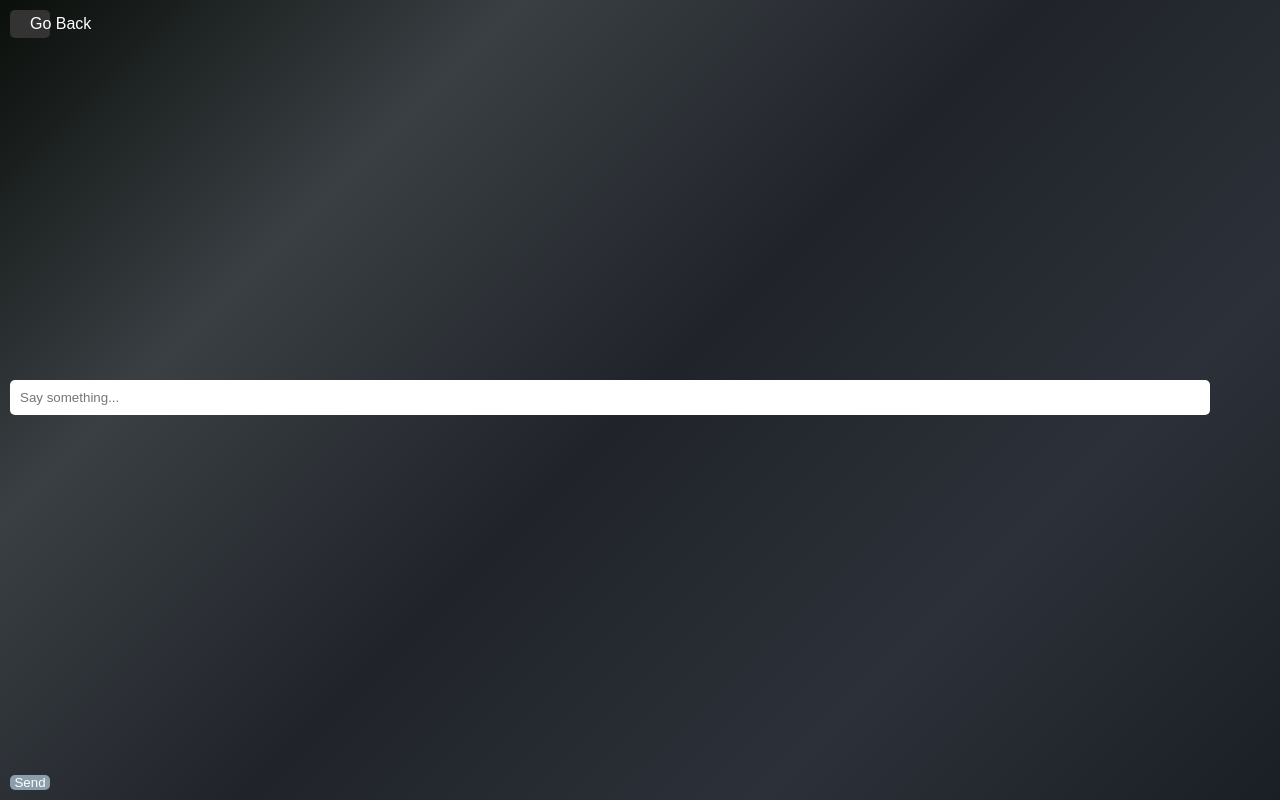
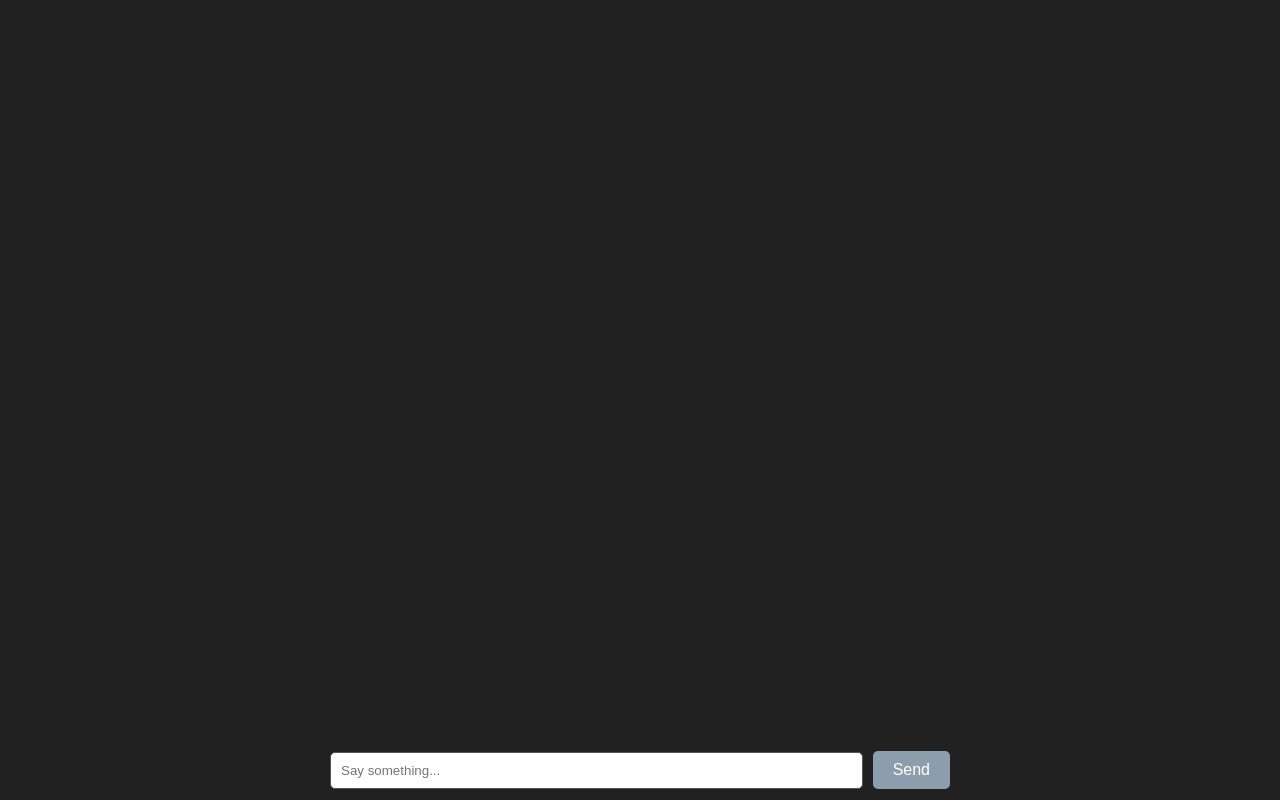
Before and after one commit to kevinfdezdelanda/TrabajoFinalSAPA_IKJB, a Flask app: page / in a window 1280 px wide. Run offline with Flask 3, Linux system fonts and the light colour scheme; parts of the project's set-up code (start-up, migrations or seed data) failed here and were passed over.

Commit message:
a priori terminado el chatbot diseño y todo

```diff
--- a/app/__init__.py
+++ b/app/__init__.py
@@ -29,7 +29,7 @@ def query_string():
     print(request.args.get('param1'))
     return "ok"
 
-app.register_blueprint(auth.bp)
+# app.register_blueprint(auth.bp)
 
 app.register_blueprint(chatbot.bp)
 app.add_url_rule('/', endpoint='index')
--- a/app/static/css/layout.css
+++ b/app/static/css/layout.css
@@ -35,85 +35,89 @@ body{
 
 
 /*BADR*/
-
 html, body {
     height: 100%;
     margin: 0;
     font-family: Arial, sans-serif;
+    background: #222121; /* Fondo negro sólido */
+    overflow: hidden; /* Evita el desplazamiento del cuerpo entero */
 }
 
-#chatbox {
+#chatContainer {
     position: relative;
-    width: 100%;
+    width: 100%; /* Ocupa todo el ancho para centrar internamente los elementos */
     height: 100%;
-    background: linear-gradient(135deg, #0a0f0b 0%, #3a3f44 25%, #20242a 50%, #2c3038 75%, #1a1f25 100%);
-    color: white;
     display: flex;
-    flex-direction: column;
-    justify-content: space-between;
-    box-sizing: border-box;
-    padding: 10px;
+    flex-direction: column; /* Alinea verticalmente los elementos internos */
 }
 
 #messages {
+    flex-grow: 1; /* Permite que #messages ocupe todo el espacio disponible */
+    width: 50%; /* Mismo ancho que #inputArea */
+    margin: 0 auto; /* Centra horizontalmente #messages */
     overflow-y: auto;
-    margin-bottom: 10px;
+    padding: 10px;
+    box-sizing: border-box;
 }
 
-.userMessage, .botMessage {
-    padding: 5px 10px;
-    border-radius: 5px;
-    margin: 5px 0;
-    display: inline-block;
-    width: calc(100% - 20px);
+#inputArea {
+    width: 50%; /* Alinea el ancho con #messages */
+    margin: 0 auto; /* Centra horizontalmente #inputArea */
+    height: 60px;
+    display: flex;
+    align-items: center;
+    padding: 0 10px;
+    box-sizing: border-box;
 }
 
-.userMessage {
-    background-color: #556270;
-    text-align: right;
+
+#userInput {
+    flex-grow: 1;
+    padding: 10px;
+    border: 1px solid #555;
+    border-radius: 5px;
+    color: black;
+    margin-right: 10px; /* Espacio entre el input y el botón */
 }
 
-.botMessage {
-    background-color: #4e4a59;
-    text-align: left;
-}
-
-input[type="text"] {
-    width: calc(100% - 60px);
-    padding: 10px;
-    margin-right: 10px;
-    border: none;
-    border-radius: 5px;
-}
-
-button {
-    width: 40px;
+#sendButton {
+    padding: 10px 20px;
     border: none;
     border-radius: 5px;
     background-color: #8c9eab;
     color: white;
     cursor: pointer;
+    font-size: 16px;
 }
 
-button:disabled {
+#sendButton:disabled {
     background-color: #697478;
 }
 
-
-#goBackButton {
-    position: absolute;
-    top: 10px;
-    left: 10px;
-    padding: 5px 20px;
-    background-color: #333;
-    color: white;
-    border: none;
-    border-radius: 5px;
-    cursor: pointer;
-    font-size: 16px;
-    white-space: nowrap;
+.userMessage {
+    text-align: right;
+    margin-right: 10px;
+    margin-top: 5px;
+    margin-left: 10px;
+    margin-bottom: 5px;
+    background-color: #90ee90; /* Un verde claro para el usuario */
+    color: black; /* Color de texto que contraste bien */
+    padding: 5px 10px;
+    border-radius: 10px;
+    max-width: 80%;
+    word-break: break-word;
 }
 
-#goBackButton:hover {
-    background-color: #555;
+.botMessage {
+    text-align: left;
+    margin-top: 5px;
+    margin-right: 10px;
+    margin-bottom: 5px;
+    margin-left: 10px;
+    background-color: #39daf0; /* Un tono de verde diferente para el bot */
+    color: black; /* Color de texto que contraste bien */
+    padding: 5px 10px;
+    border-radius: 10px;
+    max-width: 80%;
+    word-break: break-word;
 }
--- a/app/templates/chatbot/index.html
+++ b/app/templates/chatbot/index.html
@@ -1,23 +1,19 @@
 <!DOCTYPE html> <!-- Declara que el documento es HTML5 -->
 <html>
 <head>
-    <title>BlenderBot Chat</title> <!-- Título de la pestaña del navegador -->
+    <title>GuiriBot Chat</title> <!-- Título de la pestaña del navegador -->
     <!-- Vincula un archivo de hoja de estilo CSS para el diseño de la página -->
     <link rel="stylesheet" type="text/css" href="{{ url_for('static', filename='css/layout.css') }}">
 </head>
 <body>
     <!-- Contenedor principal para la interfaz del chat -->
-    <div id="chatbox">
-        <!-- Botón para regresar a la página anterior -->
-        <button id="goBackButton" onclick="goBack()">Go Back</button>
-        <!-- División donde se mostrarán los mensajes -->
+    <div id="chatContainer">
         <div id="messages"></div>
-        <!-- Campo de entrada para escribir el mensaje del usuario -->
-        <input type="text" id="userInput" placeholder="Say something..." autocomplete="off" onkeypress="handleKeyPress(event)"/>
-        <!-- Botón para enviar el mensaje -->
-        <button id="sendButton" onclick="getReply()">Send</button>
+        <div id="inputArea">
+            <input type="text" id="userInput" placeholder="Say something..." autocomplete="off" onkeypress="handleKeyPress(event)"/>
+            <button id="sendButton" onclick="getReply()">Send</button>
+        </div>
     </div>
-
     <!-- Scripts de JavaScript para manejar la lógica del chat -->
     <script>
         // Función que maneja la obtención y muestra de la respuesta del bot
@@ -37,7 +33,7 @@
                 // Realiza una solicitud al servidor para obtener la respuesta del bot
                 fetch(`/get?msg=${userText}`).then(response => response.json()).then(data => {
                     // Muestra la respuesta del bot en la interfaz
-                    let botReply = `<div class='botMessage'>BlenderBot: ${data}</div>`;
+                    let botReply = `<div class='botMessage'>GuiriBot: ${data}</div>`;
                     document.getElementById("messages").innerHTML += botReply;
                     // Rehabilita el campo de entrada y el botón de enviar
                     document.getElementById("userInput").disabled = false;
@@ -46,7 +42,7 @@
                     document.getElementById("userInput").focus();
                 }).catch(() => {
                     // Maneja errores mostrando un mensaje genérico
-                    let botReply = `<div class='botMessage'>BlenderBot: I'm having trouble responding right now.</div>`;
+                    let botReply = `<div class='botMessage'>GuiriBot: I'm having trouble responding right now.</div>`;
                     document.getElementById("messages").innerHTML += botReply;
                     // Rehabilita el campo de entrada y el botón de enviar
                     document.getElementById("userInput").disabled = false;
@@ -66,11 +62,6 @@
             }
         }
 
-        // Función para regresar a la página anterior en el historial del navegador
-        function goBack() {
-            window.history.back();
-        }
-
     </script>
 </body>
 </html>
```
